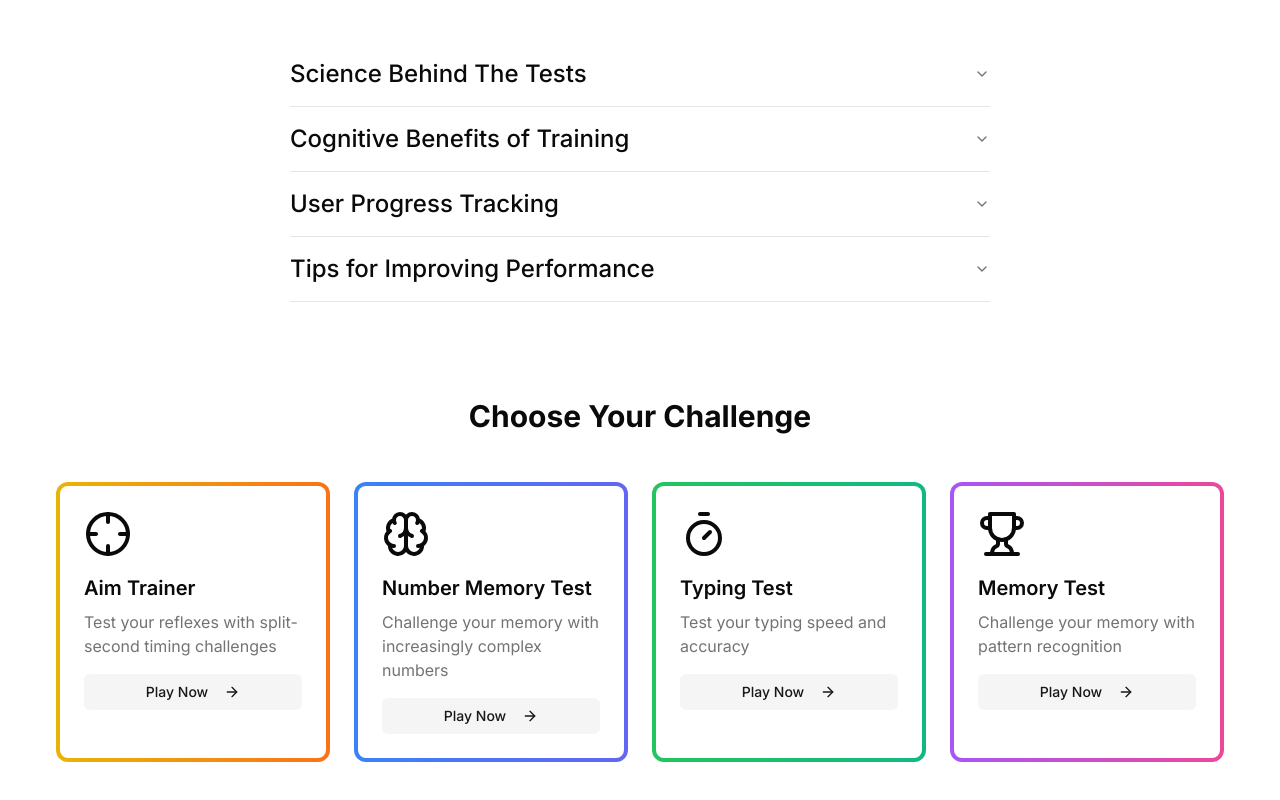
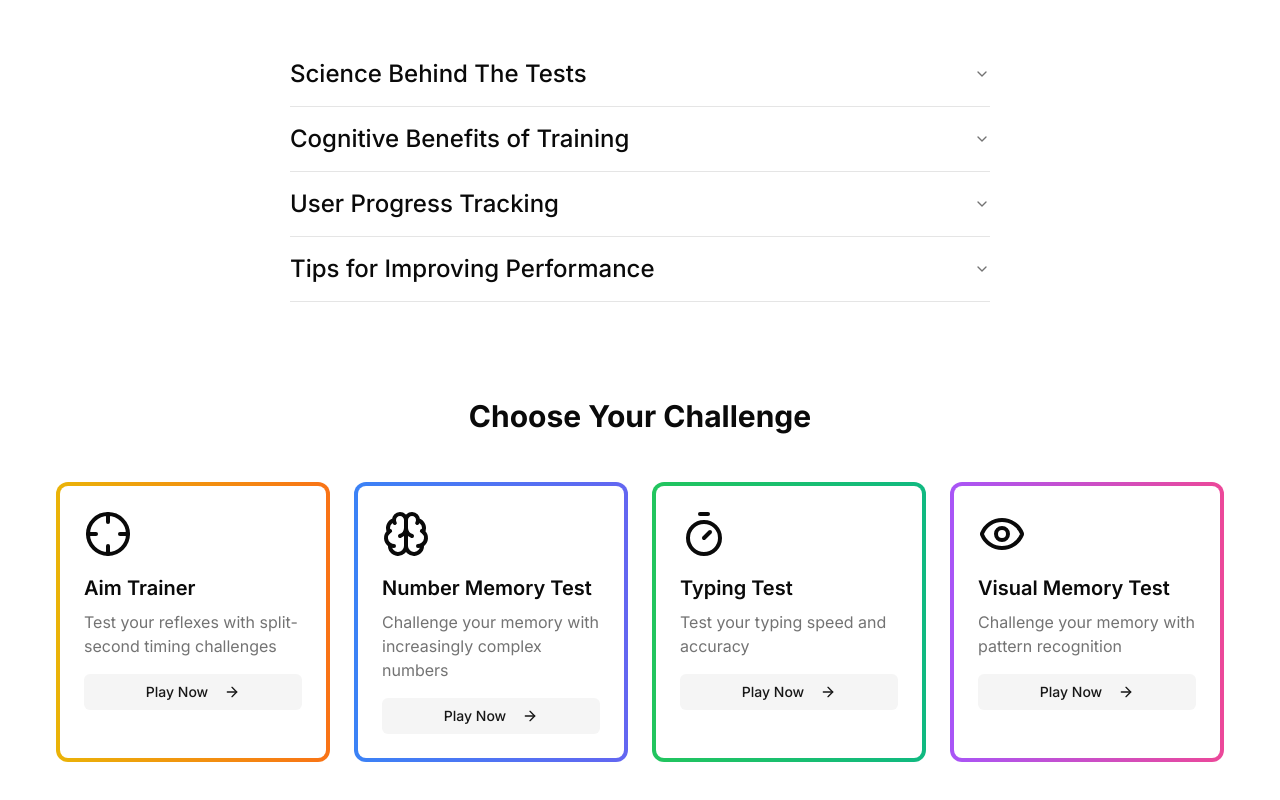
Before and after one commit to palicz/human-benchmark, a Next.js app: page / in a window 1280 px wide. Shown: the part 390-1190 px from the top of the page. Built offline with nearby package versions, Linux system fonts and the light colour scheme; no server answers.

Commit message:
fix: a visual typing test logo helyesítése

```diff
--- a/app/(protected)/admin/_components/user-management.tsx
+++ b/app/(protected)/admin/_components/user-management.tsx
@@ -2,7 +2,7 @@
 
 import { useState, useEffect } from "react";
 import { motion } from "framer-motion";
-import { Search, UserCog, Mail, Ban, CheckCircle, MoreVertical, Trophy,  Brain, User, Timer, Shield, Crosshair } from "lucide-react";
+import { Search, UserCog, Mail, Ban, CheckCircle, MoreVertical, Eye,  Brain, User, Timer, Shield, Crosshair } from "lucide-react";
 import { Input } from "@/components/ui/input";
 import { Button } from "@/components/ui/button";
 import { Card } from "@/app/(protected)/admin/_components/admin-card";
@@ -274,7 +274,7 @@ export function UserManagement() {
             {/* Game Statistics Section */}
             <Card className="p-3 sm:p-6">
               <h3 className="text-base sm:text-lg font-semibold mb-3 sm:mb-4 flex items-center gap-2">
-                <Trophy className="h-4 w-4 sm:h-5 sm:w-5 text-primary" />
+                <Eye className="h-4 w-4 sm:h-5 sm:w-5 text-primary" />
                 Game Statistics
               </h3>
               <div className="grid grid-cols-1 gap-3 sm:gap-4">
@@ -338,9 +338,9 @@ export function UserManagement() {
                 <Card className="p-4 border border-border">
                   <div className="flex items-center gap-3 mb-3">
                     <div className="p-2 rounded-full bg-purple-500/10">
-                      <Trophy className="h-4 w-4 text-purple-500" />
+                      <Eye className="h-4 w-4 text-purple-500" />
                     </div>
-                    <h4 className="font-medium">Memory Test</h4>
+                    <h4 className="font-medium">Visual Memory Test</h4>
                   </div>
                   <div className="space-y-2">
                     <div className="flex justify-between">
--- a/app/(protected)/games/aim-trainer/_components/aim-stats.tsx
+++ b/app/(protected)/games/aim-trainer/_components/aim-stats.tsx
@@ -1,5 +1,5 @@
 import { motion } from "framer-motion";
-import { Crosshair, Trophy, Star, Clock } from 'lucide-react';
+import { Crosshair, Eye, Star, Clock } from 'lucide-react';
 import { Card } from "@/app/(protected)/games/aim-trainer/_components/aim-card";
 
 interface AimStatsProps {
@@ -28,7 +28,7 @@ export function AimStats({ score, highScore, timeLeft, rank }: AimStatsProps) {
     {
       label: "Personal Best",
       value: highScore ?? "N/A",
-      icon: Trophy,
+      icon: Eye,
       color: "text-orange-500",
       bgColor: "bg-orange-500/10",
     },
--- a/app/(protected)/games/number-memory/_components/memory-stats.tsx
+++ b/app/(protected)/games/number-memory/_components/memory-stats.tsx
@@ -1,5 +1,5 @@
 import { motion } from "framer-motion";
-import { Brain, Trophy, Star, TrendingUp } from "lucide-react";
+import { Brain, Eye, Star, TrendingUp } from "lucide-react";
 import { Card } from "./memory-card";
 
 interface MemoryStatsProps {
@@ -28,7 +28,7 @@ export function MemoryStats({ score, highScore, level, rank }: MemoryStatsProps)
     {
       label: "Personal Best",
       value: highScore ?? "N/A",
-      icon: Trophy,
+      icon: Eye,
       color: "text-yellow-500",
       bgColor: "bg-yellow-500/10",
     },
--- a/app/(protected)/games/typing-test/_components/typing-stats.tsx
+++ b/app/(protected)/games/typing-test/_components/typing-stats.tsx
@@ -1,5 +1,5 @@
 import { motion } from "framer-motion";
-import { Timer, Trophy, Star, TrendingUp } from "lucide-react";
+import { Timer, Eye, Star, TrendingUp } from "lucide-react";
 import { Card } from "./typing-card";
 
 interface TypingStatsProps {
@@ -28,7 +28,7 @@ export function TypingStats({ wpm, wordsTyped, highScore, rank }: TypingStatsPro
     {
       label: "Personal Best",
       value: highScore ?? "N/A",
-      icon: Trophy,
+      icon: Eye,
       color: "text-yellow-500",
       bgColor: "bg-yellow-500/10",
     },
--- a/app/(protected)/leaderboard/page.tsx
+++ b/app/(protected)/leaderboard/page.tsx
@@ -2,7 +2,7 @@
 
 import { useState, useEffect } from "react";
 import { motion, AnimatePresence } from "framer-motion";
-import { Brain, Timer, Trophy, Search, Medal, Crown, Star, Crosshair } from "lucide-react";
+import { Brain, Timer, Eye, Search, Medal, Crown, Star, Crosshair } from "lucide-react";
 import { Navbar } from "@/components/layout/navbar";
 import { Input } from "@/app/(protected)/leaderboard/_components/leaderboard-input";
 import { Card } from "@/app/(protected)/leaderboard/_components/leaderboard-card";
@@ -58,7 +58,7 @@ const generateFloatingIcons = () => {
   ];
 
   return positions.map((pos, i) => ({
-    icon: [Brain, Crosshair, Timer, Trophy][i % 4],
+    icon: [Brain, Crosshair, Timer, Eye][i % 4],
     initialX: pos.x,
     initialY: pos.y,
     duration: 15 + (i * 1.5),
@@ -164,7 +164,7 @@ export default function LeaderboardPage() {
                 className="inline-block"
               >
                 <div className="relative">
-                  <Trophy className="w-16 h-16 text-primary mx-auto" />
+                  <Eye className="w-16 h-16 text-primary mx-auto" />
                   <motion.div
                     className="absolute -top-1 -right-1 text-yellow-500"
                     animate={{ rotate: 360 }}
--- a/app/(protected)/settings/page.tsx
+++ b/app/(protected)/settings/page.tsx
@@ -1,7 +1,7 @@
 "use client";
 
 import { motion } from "framer-motion";
-import { Brain, Timer, Trophy, Mail, Hash, Shield, Crosshair } from "lucide-react";
+import { Brain, Timer, Eye, Mail, Hash, Shield, Crosshair } from "lucide-react";
 import { useEffect, useState } from "react";
 import { Card } from "@/app/(protected)/settings/_components/stats-card";
 import { Badge } from "@/app/(protected)/settings/_components/stats-badge";
--- a/app/page.tsx
+++ b/app/page.tsx
@@ -1,7 +1,7 @@
 "use client";
 
 import { motion } from "framer-motion";
-import { Brain, Timer, Trophy, ArrowRight, Crosshair } from "lucide-react";
+import { Brain, Timer, ArrowRight, Crosshair, Eye } from "lucide-react";
 import { Button } from "@/components/ui/button";
 import { Navbar } from "@/components/layout/navbar";
 import Link from "next/link";
@@ -39,10 +39,10 @@ const games = [
     delay: 0.3,
   },
   {
-    id: "memory-test",
-    name: "Memory Test",
+    id: "visual-memory-test",
+    name: "Visual Memory Test",
     description: "Challenge your memory with pattern recognition",
-    icon: Trophy,
+    icon: Eye,
     color: "from-purple-500 to-pink-500",
     delay: 0.4,
   },
@@ -128,7 +128,7 @@ export default function Home() {
           <AccordionItem value="item-1">
             <AccordionTrigger>Science Behind The Tests</AccordionTrigger>
             <AccordionContent>
-              The tests, including the Number Memory Test, Memory Test, Aim Training Test, and Typing Test, are designed to assess and enhance cognitive functions such as memory retention, hand-eye coordination, and typing speed. Each test utilizes specific tasks to challenge and improve the user's mental agility, focus, and accuracy, providing valuable insights into their cognitive abilities and progress over time.
+              The tests, including the Number Memory Test, Visual Memory Test, Aim Training Test, and Typing Test, are designed to assess and enhance cognitive functions such as memory retention, hand-eye coordination, and typing speed. Each test utilizes specific tasks to challenge and improve the user's mental agility, focus, and accuracy, providing valuable insights into their cognitive abilities and progress over time.
             </AccordionContent>
           </AccordionItem>
         </motion.div>
--- a/components/layout/navbar.tsx
+++ b/components/layout/navbar.tsx
@@ -3,7 +3,7 @@
 import { useState, useEffect } from "react";
 import Link from "next/link";
 import { motion } from "framer-motion";
-import { Brain, Menu, X, User, Trophy } from "lucide-react";
+import { Brain, Menu, X, User, Eye } from "lucide-react";
 import { Button } from "@/components/ui/button";
 import {
   Sheet,
```
